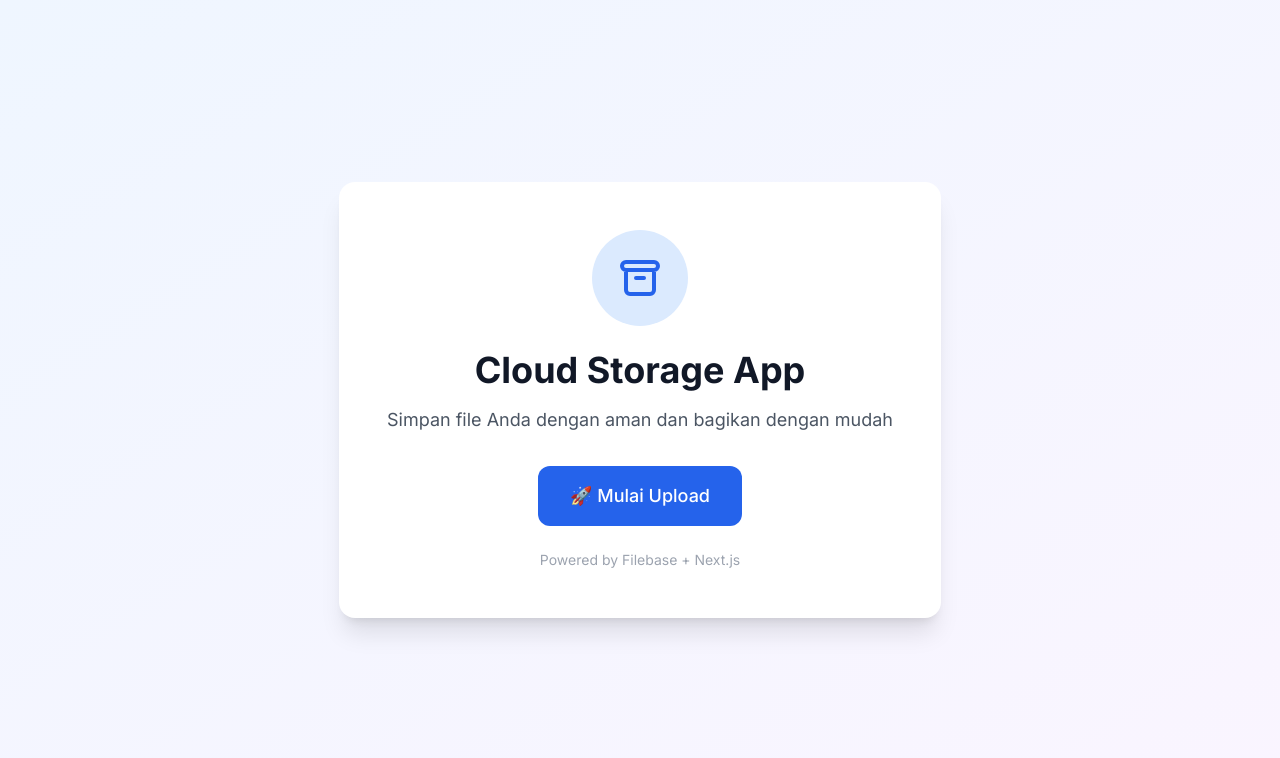
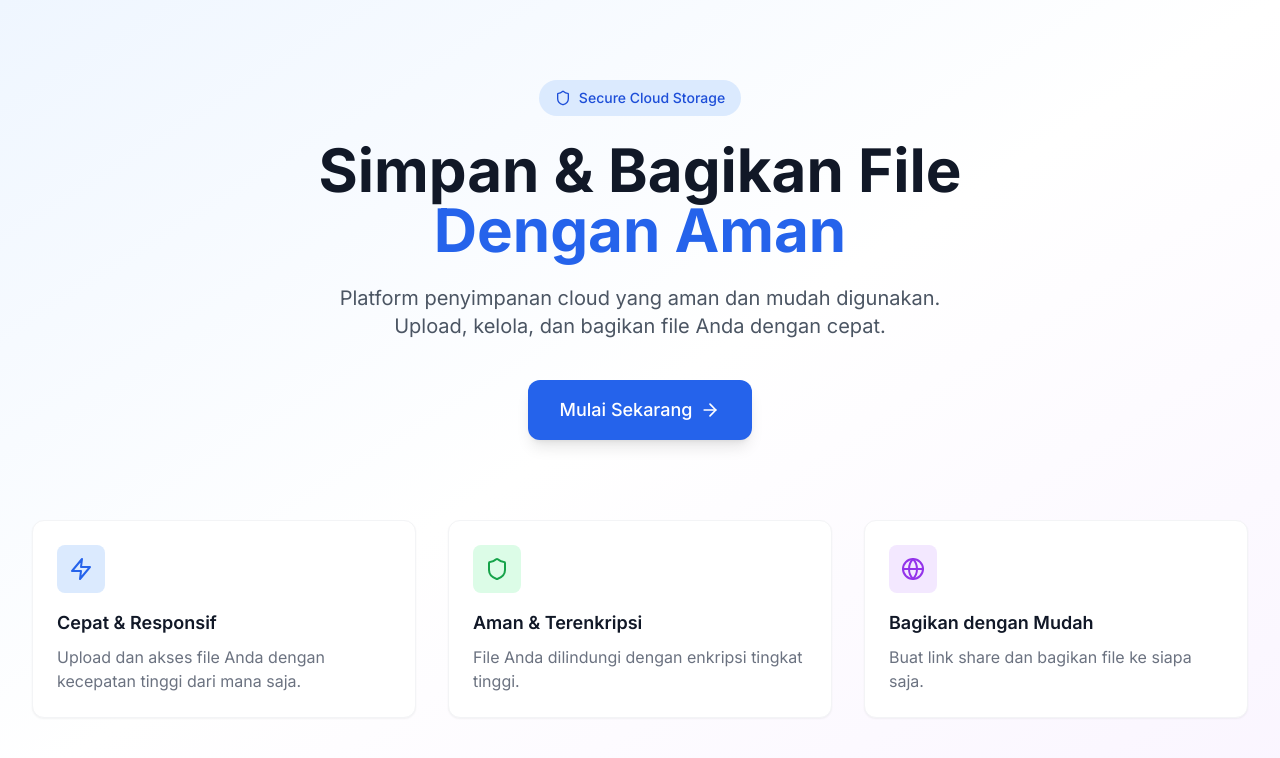
Before and after one commit to titan-dev-org/open_cloud, a Next.js app: page / in a window 1280 px wide. Shown: the top 758 px of the page. Built offline with nearby package versions, Linux system fonts and the light colour scheme.

Commit message:
Update page.tsx

```diff
--- a/app/page.tsx
+++ b/app/page.tsx
@@ -1,35 +1,58 @@
 import Link from "next/link";
+import { ArrowRight, Shield, Zap, Globe, FolderOpen } from "lucide-react";
 
 export default function HomePage() {
   return (
-    <div className="min-h-screen flex flex-col items-center justify-center bg-gradient-to-br from-blue-50 to-purple-50 p-6">
-      <div className="bg-white rounded-2xl shadow-xl p-12 max-w-2xl text-center">
-        <div className="mb-6">
-          <div className="w-24 h-24 bg-blue-100 rounded-full flex items-center justify-center mx-auto">
-            <svg className="w-12 h-12 text-blue-600" fill="none" stroke="currentColor" viewBox="0 0 24 24">
-              <path strokeLinecap="round" strokeLinejoin="round" strokeWidth={2} d="M5 8h14M5 8a2 2 0 110-4h14a2 2 0 110 4M5 8v10a2 2 0 002 2h10a2 2 0 002-2V8m-9 4h4" />
-            </svg>
+    <div className="min-h-screen bg-gradient-to-br from-blue-50 via-white to-purple-50">
+      <div className="max-w-7xl mx-auto px-4 sm:px-6 lg:px-8 py-20">
+        {/* Header */}
+        <div className="text-center">
+          <div className="inline-flex items-center gap-2 bg-blue-100 text-blue-700 px-4 py-2 rounded-full text-sm font-medium mb-6">
+            <Shield size={16} />
+            <span>Secure Cloud Storage</span>
           </div>
+          <h1 className="text-5xl sm:text-6xl font-bold text-gray-900 mb-6">
+            Simpan & Bagikan File
+            <br />
+            <span className="text-blue-600">Dengan Aman</span>
+          </h1>
+          <p className="text-xl text-gray-600 max-w-2xl mx-auto mb-10">
+            Platform penyimpanan cloud yang aman dan mudah digunakan. Upload, kelola, dan bagikan file Anda dengan cepat.
+          </p>
+          <Link
+            href="/dashboard"
+            className="inline-flex items-center gap-2 px-8 py-4 bg-blue-600 text-white rounded-xl hover:bg-blue-700 transition-all text-lg font-medium shadow-lg hover:shadow-xl"
+          >
+            Mulai Sekarang
+            <ArrowRight size={20} />
+          </Link>
         </div>
 
-        <h1 className="text-4xl font-bold text-gray-900 mb-4">
-          Cloud Storage App
-        </h1>
-        <p className="text-gray-600 mb-8 text-lg">
-          Simpan file Anda dengan aman dan bagikan dengan mudah
-        </p>
-
-        <Link
-          href="/dashboard"
-          className="inline-block px-8 py-4 bg-blue-600 text-white rounded-xl hover:bg-blue-700 transition font-medium text-lg"
-        >
-          🚀 Mulai Upload
-        </Link>
-
-        <div className="mt-6 text-sm text-gray-400">
-          Powered by Filebase + Next.js
+        {/* Features */}
+        <div className="grid grid-cols-1 md:grid-cols-3 gap-8 mt-20">
+          <div className="bg-white rounded-xl p-6 shadow-sm border border-gray-100">
+            <div className="w-12 h-12 bg-blue-100 rounded-lg flex items-center justify-center mb-4">
+              <Zap className="w-6 h-6 text-blue-600" />
+            </div>
+            <h3 className="text-lg font-semibold text-gray-900 mb-2">Cepat & Responsif</h3>
+            <p className="text-gray-500">Upload dan akses file Anda dengan kecepatan tinggi dari mana saja.</p>
+          </div>
+          <div className="bg-white rounded-xl p-6 shadow-sm border border-gray-100">
+            <div className="w-12 h-12 bg-green-100 rounded-lg flex items-center justify-center mb-4">
+              <Shield className="w-6 h-6 text-green-600" />
+            </div>
+            <h3 className="text-lg font-semibold text-gray-900 mb-2">Aman & Terenkripsi</h3>
+            <p className="text-gray-500">File Anda dilindungi dengan enkripsi tingkat tinggi.</p>
+          </div>
+          <div className="bg-white rounded-xl p-6 shadow-sm border border-gray-100">
+            <div className="w-12 h-12 bg-purple-100 rounded-lg flex items-center justify-center mb-4">
+              <Globe className="w-6 h-6 text-purple-600" />
+            </div>
+            <h3 className="text-lg font-semibold text-gray-900 mb-2">Bagikan dengan Mudah</h3>
+            <p className="text-gray-500">Buat link share dan bagikan file ke siapa saja.</p>
+          </div>
         </div>
       </div>
     </div>
   );
-}
+      }
```
